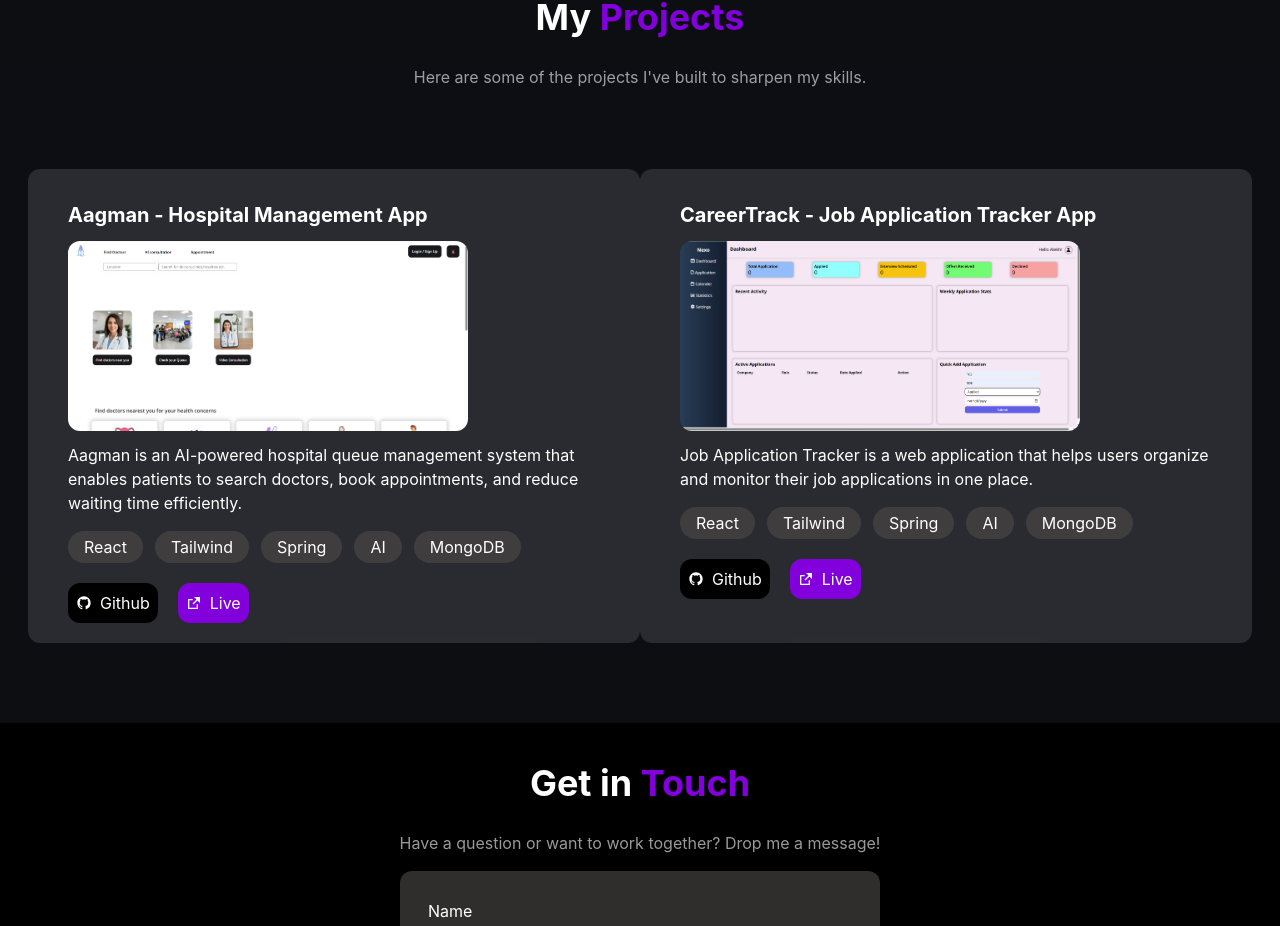
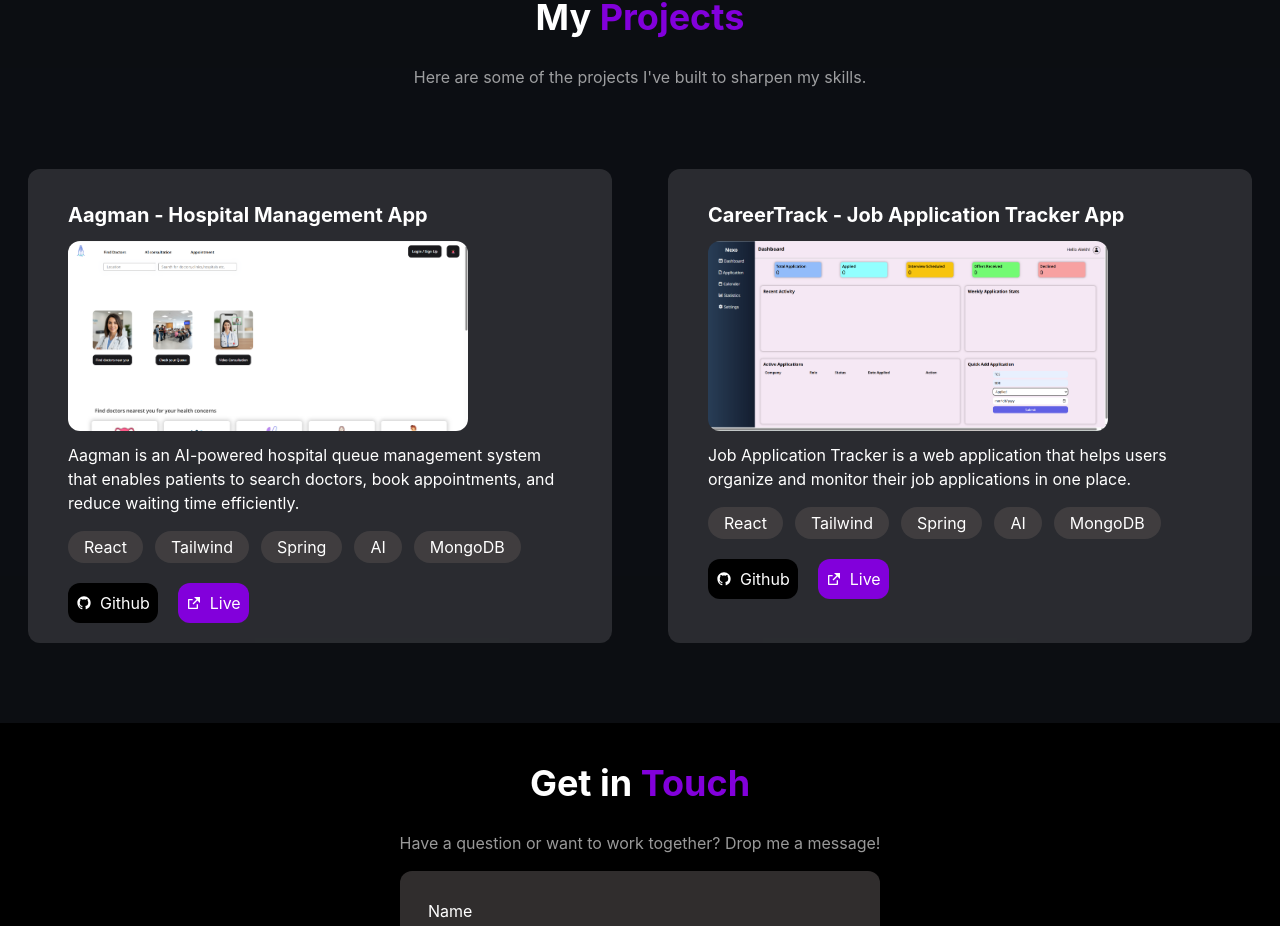
Before and after one commit to alekh-thakur/Portfolio-UI, a React (Vite) app: page / in a window 1280 px wide. Shown: the part 2219-3145 px from the top of the page. Built offline with nearby package versions, Linux system fonts and the light colour scheme.

Commit message:
Fixed UI issues

```diff
--- a/src/components/Projects.jsx
+++ b/src/components/Projects.jsx
@@ -37,10 +37,10 @@ const Projects = ({dark}) =>{
             <div className="mx-7 mt-7" data-aos = "fade-up" data-aos-duration = "1000">
                 <p className="opacity-60">Here are some of the projects I've built to sharpen my skills.</p>
             </div>
-            <div className="grid grid-rows-1 lg:grid lg:grid-cols-2 md:grid md:grid-cols-2 mt-10 mx-7" data-aos = "fade-up" data-aos-duration = "1000" >
+            <div className="grid grid-rows-1 lg:grid lg:grid-cols-2 md:grid md:grid-cols-2 mt-10 " data-aos = "fade-up" data-aos-duration = "1000" >
                 {
                     projectOverview.map(({id,head,img,desc,github,live,href,overlay})=>(
-                        <div key={id} className={`w-full mt-10  px-10 py-5 rounded-xl  ${dark ? "bg-[#2f3034e2]" : "bg-[#c2d7f6]"}`}>
+                        <div key={id} className={`mx-7 mt-10  px-10 py-5 rounded-xl  ${dark ? "bg-[#2f3034e2]" : "bg-[#c2d7f6]"}`}>
                             <h1 className="font-bold text-xl mt-3">{head}</h1>
                             <div className="mt-3 relative group overflow-hidden ">
                                 <img src={img} className="w-100 rounded-xl " alt="" />
```
